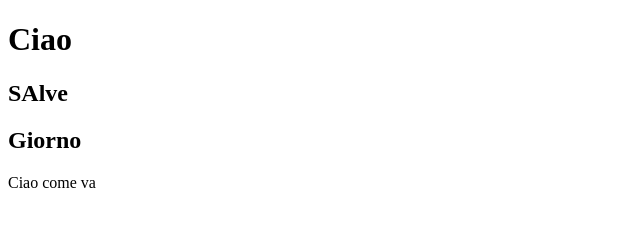
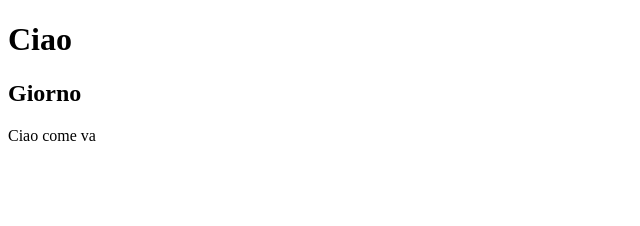
Before and after one commit to AndreaGallini/prova-git, a plain HTML site: page index.html in a window 1280 px wide. Shown: the whole page, without its empty margins (0-640 px from the left). Drawn offline with Linux system fonts and the light colour scheme.

Commit message:
Revert "aggiunto h2 index"
This reverts commit 76ce06271f7efe6d2200d034caca014a9d7e9c64.

```diff
--- a/index.html
+++ b/index.html
@@ -8,7 +8,6 @@
 </head>
 <body>
     <h1>Ciao</h1>
-    <h2>SAlve</h2>
     <h2>Giorno</h2>
     <p>Ciao come va</p>
 </body>
```
